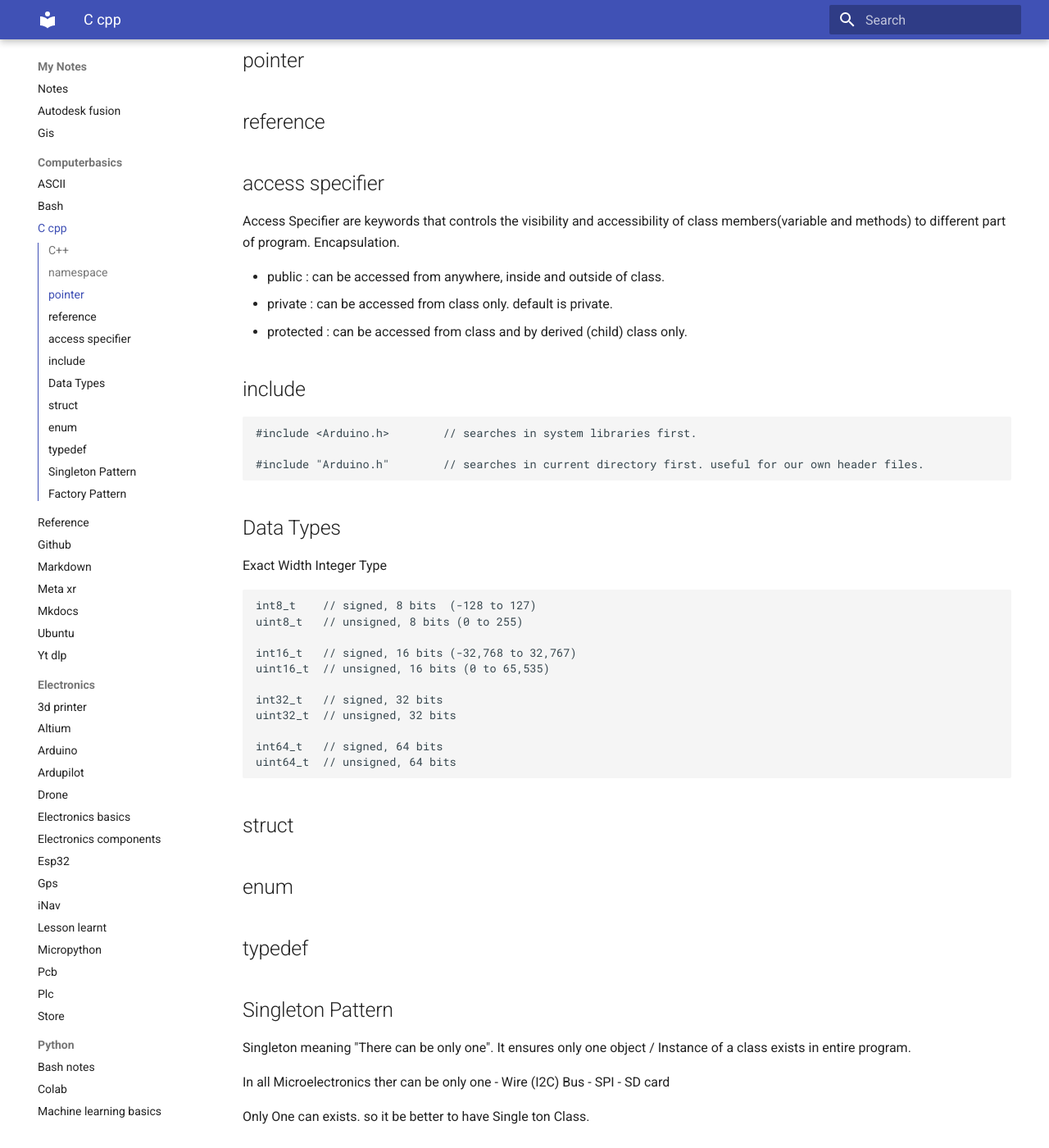
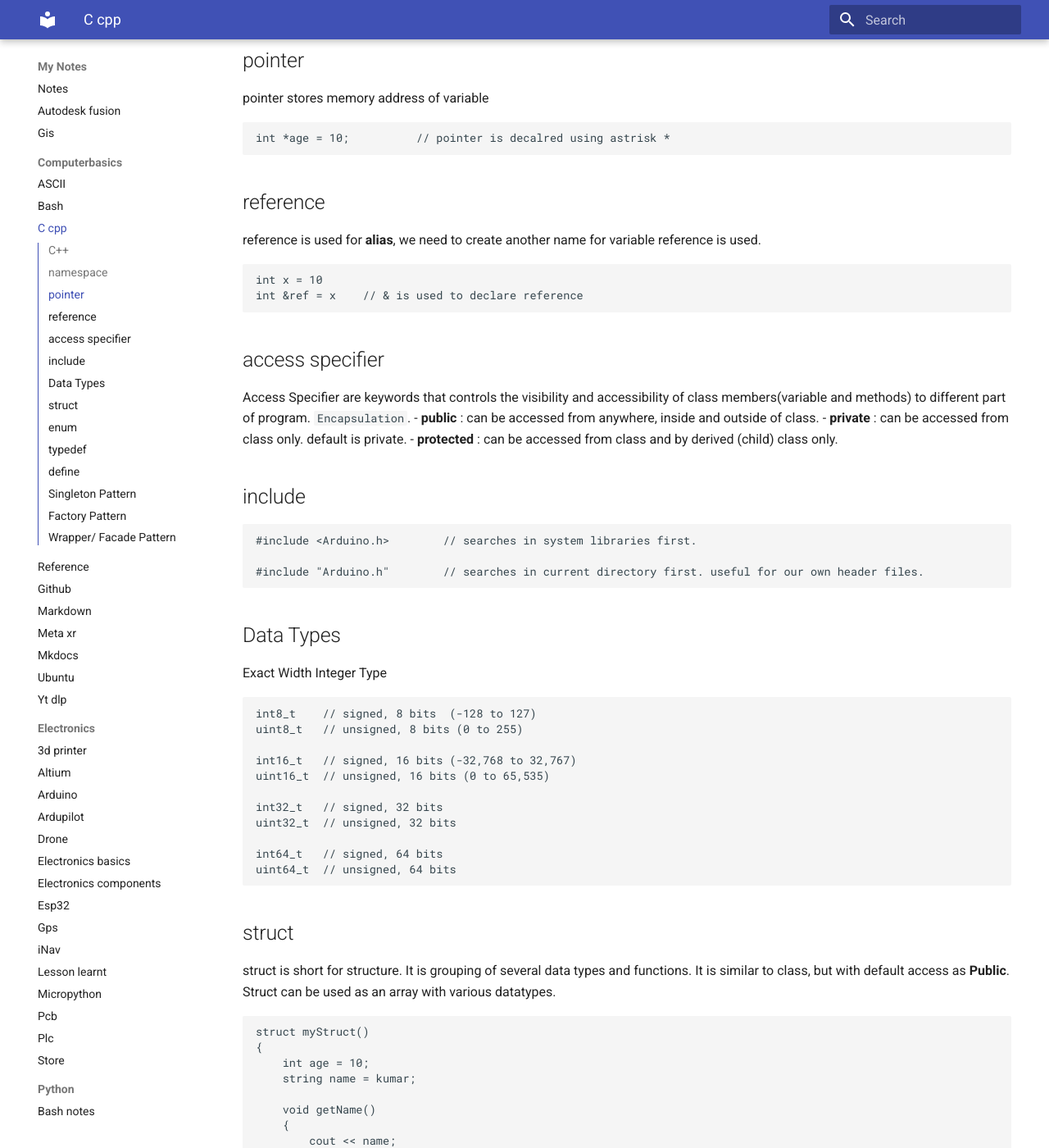
Before and after one commit to fedcba499/notes, an MkDocs documentation site: the page built from docs/computerbasics/c_cpp.md, in a window 1280 px wide and 1400 px high, scrolled down 1628 px. Shown: the whole window at 82% size. Built offline with MkDocs 1.6.1 and Material for MkDocs 9.7.7, drawn with Linux system fonts in a browser that asks for light colours; some of the changed text lies outside the part shown.

Commit message:
wrapper pattern

````diff
--- a/docs/computerbasics/c_cpp.md
+++ b/docs/computerbasics/c_cpp.md
@@ -74,15 +74,26 @@
 
 ## pointer
 
+pointer stores memory address of variable
+```cpp
+int *age = 10;          // pointer is decalred using astrisk *
+```
+
 ## reference
+
+reference is used for **alias**, we need to create another name for variable reference is used.
+
+```cpp
+int x = 10
+int &ref = x    // & is used to declare reference
+```
 
 ## access specifier
 
-Access Specifier are keywords that controls the visibility and accessibility of class members(variable and methods) to different part of program. Encapsulation.
-
-- public : can be accessed from anywhere, inside and outside of class.
-- private : can be accessed from class only. default is private.
-- protected : can be accessed from class and by derived (child) class only.
+Access Specifier are keywords that controls the visibility and accessibility of class members(variable and methods) to different part of program. ```Encapsulation```.
+- **public** : can be accessed from anywhere, inside and outside of class.
+- **private** : can be accessed from class only. default is private.
+- **protected** : can be accessed from class and by derived (child) class only.
 
 ## include
 
@@ -111,10 +122,75 @@
 ```
 
 ## struct
+struct is short for structure. It is grouping of several data types and functions. It is similar to class, but with default access as **Public**. Struct can be used as an array with various datatypes.
+
+```cpp
+struct myStruct()
+{
+    int age = 10;
+    string name = kumar;
+
+    void getName()
+    {
+        cout << name;
+    }
+}
+
+// initiate
+myStruct student;
+
+cout << student.age;
+```
 
 ## enum
+enum is short for enumeration (make a list of / enumerate). It is assigning Interger name. It improves code readability.
+
+```cpp
+enum dayOfWeek()
+{
+    MONDAY,
+    TUESDAY,
+    WEDNESDAY,
+    THURSDAY,
+    FRIDAY,
+    SATURDAY,
+    SUNDAY
+}
+
+// if i print monday it will show as int 0
+cout<< dayOfWeek::MONDAY        // 0
+```
+
+We can relate to Arduino constants like
+
+```cpp
+enum value()
+{
+    LOW,                // 0
+    HIGH                //1
+}
+
+enum mode()
+{
+    INPUT,              // 0
+    OUTPUT,             // 1
+    INPUT_PULLUP        // 2
+}
+```
 
 ## typedef
+
+typedef is used for alias.
+
+> similar to **as** in python
+
+```cpp
+typedef unsigned long ulong
+typedef unsigned int uint
+```
+
+## define
+define is used for **alias**, but direct text replacement only without type safety.
 
 ## Singleton Pattern
 
@@ -145,3 +221,12 @@
 ```
 
 File Class constructor method is Private, it can be accessed by SD.open() function.
+
+> Used when it requires complex object creation, need validation.
+
+## Wrapper/ Facade Pattern
+Simple interface for complex system.
+
+Ex : SPI.h is low level library, designed for dealing with Serial Peripheral Communicaiton. It is difficult to use SPI.h, so SD.h class is created to simplify certain SPI.h tasks releated to SD card Handling, like open file, read file , write to file etc.
+
+SD class acts as Wrapper or Facade to Simplify usage of SPI class.
````
Also changed, not shown: docs/computerbasics/markdown.md (+1 -0 lines), docs/electronics/arduino.md (+7 -0 lines).
